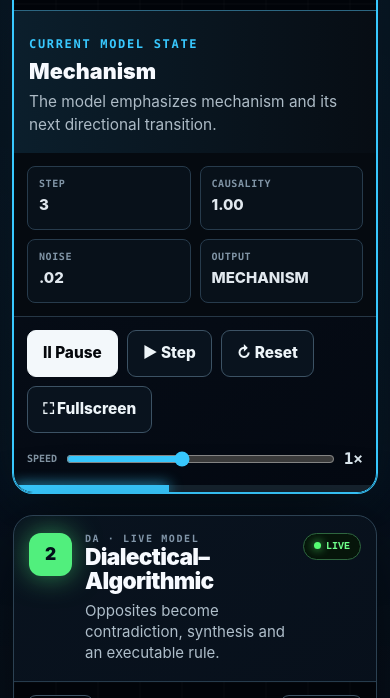
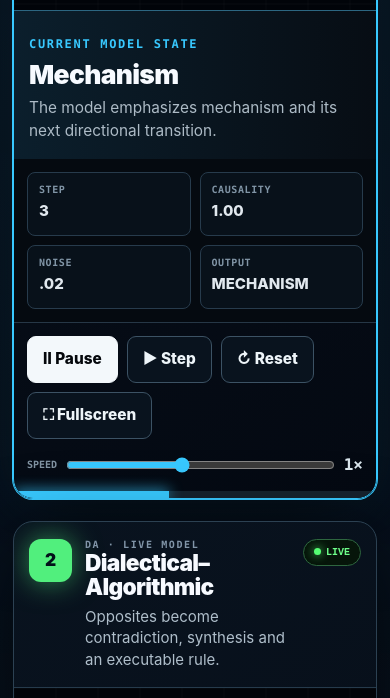
Before and after one commit to ronmir13/cognitive-dynamics-simulations, a plain HTML site: page index.html in a window 390 px wide. Shown: the part 2051-2749 px from the top of the page. Drawn offline with Linux system fonts and the light colour scheme; animation ran at ten frames a second.

```diff
--- a/index.html
+++ b/index.html
@@ -1035,7 +1035,10 @@
   }
 
   .phase{
-    font-size:1.35rem;
+    font-size:1.65rem;
+    line-height:1.15;
+    font-weight:950;
+    letter-spacing:-.025em;
   }
 
   .explain p{
```
